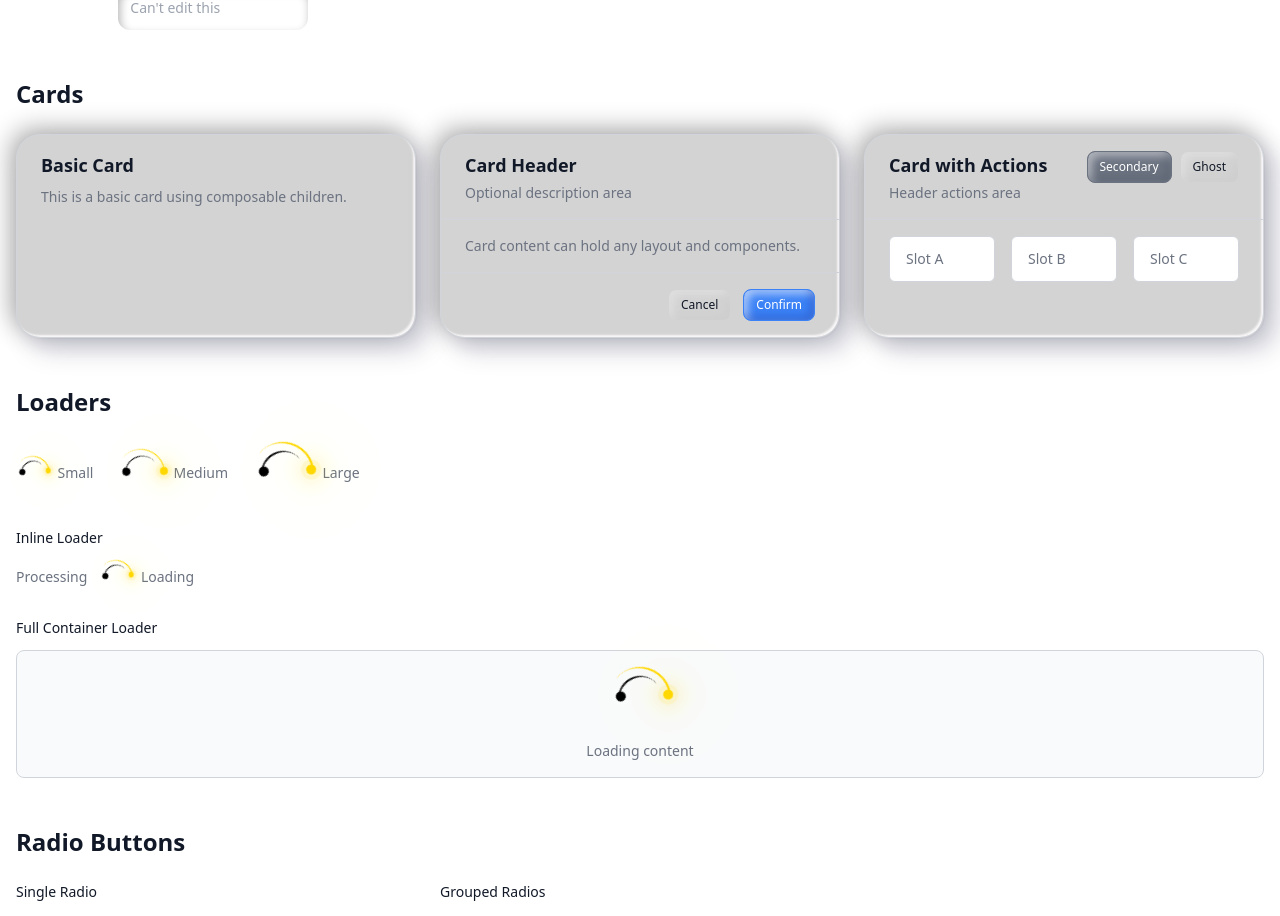
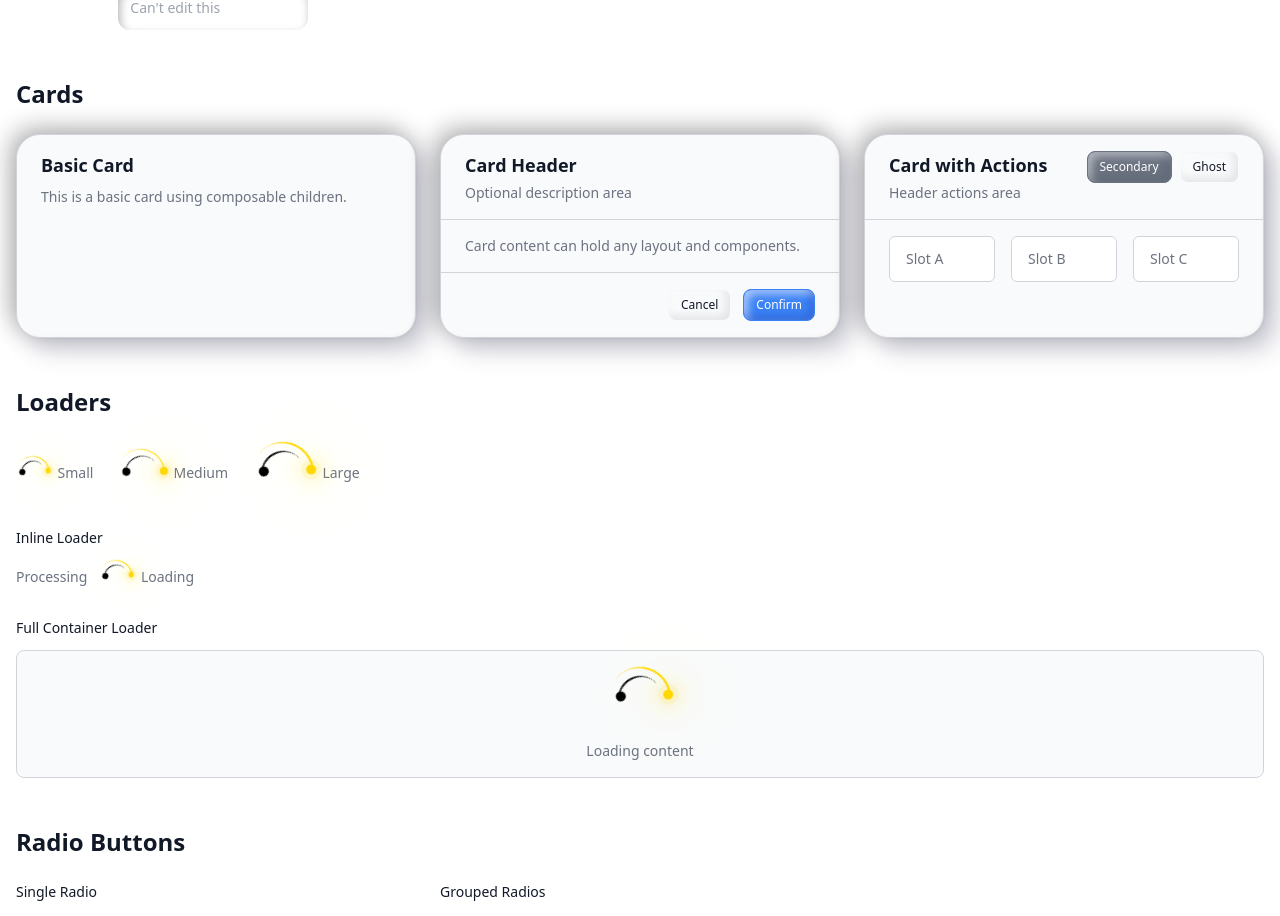
Before and after one commit to MoshikoKar/ui-kit, a React (Vite) app: page / in a window 1280 px wide. Shown: the part 1398-2314 px from the top of the page. Built offline with nearby package versions, Linux system fonts and the light colour scheme.

Commit message:
Bump version to 1.0.4 - include index.mjs and styles.css in dist

```diff
--- a/src/styles/globals.css
+++ b/src/styles/globals.css
@@ -782,7 +782,7 @@
 /* Card Styles - Dark Mode (default) */
 .card {
   border-radius: 24px;
-  background: #212121;
+  background: var(--color-surface-secondary);
   box-shadow:
     12px 12px 24px rgb(25, 25, 25),
     -6px -6px 24px rgb(60, 60, 60),
@@ -803,7 +803,7 @@
 /* Card Styles - Light Mode */
 .theme-light .card {
   border-radius: 24px;
-  background: lightgrey;
+  background: var(--color-surface-secondary);
   box-shadow:
     12px 12px 24px rgba(50, 50, 93, 0.25),
     -6px -6px 24px rgba(0, 0, 0, 0.3),
--- a/tailwind.config.js
+++ b/tailwind.config.js
@@ -3,7 +3,6 @@
   content: [
     "./index.html",
     "./src/**/*.{js,ts,jsx,tsx}",
-    "./src/preview/**/*.{js,ts,jsx,tsx}",
   ],
   theme: {
     extend: {
```
Also changed, not shown: package.json (+5 -5 lines), 4 other files (tests, documents, lock files or other folders).
